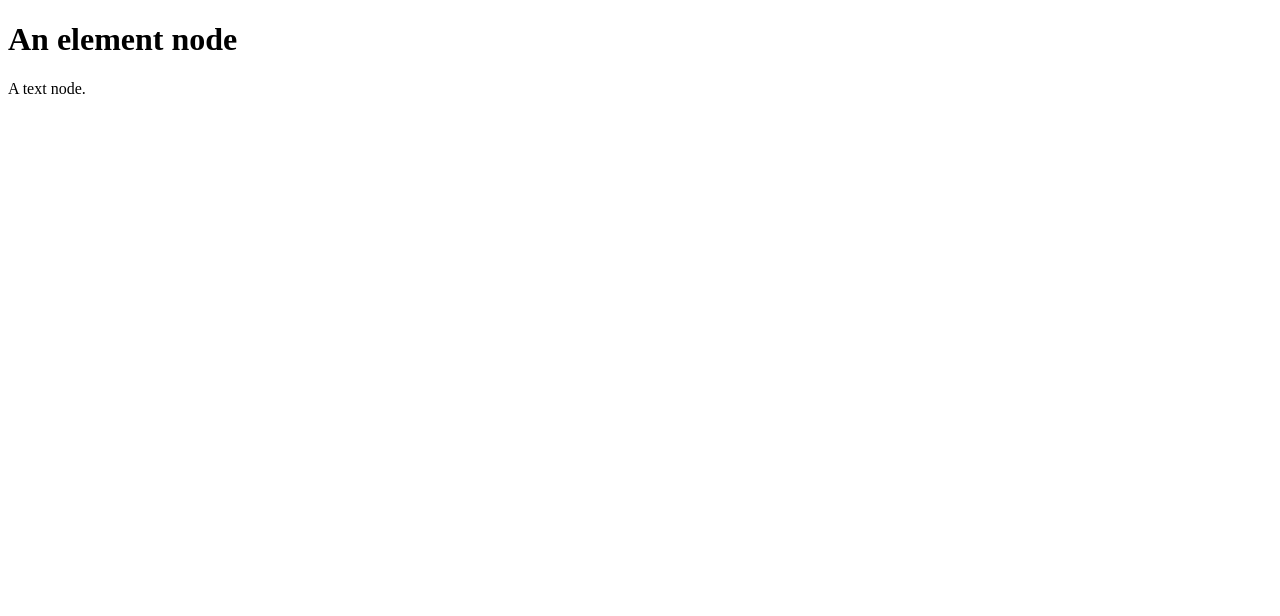
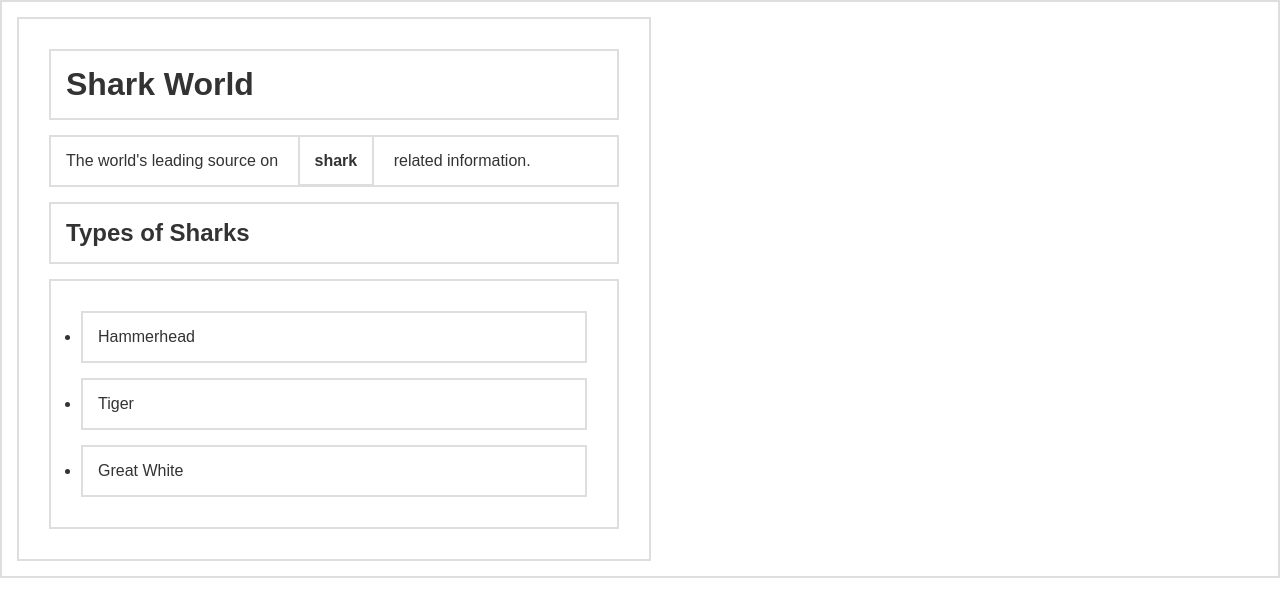
Before and after one commit to e-karr/digital-ocean-DOM-tutorial, a plain HTML site: page nodes.html in a window 1280 px wide. Drawn offline with Linux system fonts and the light colour scheme.

Commit message:
set up part 4 of tutorial

```diff
--- a/nodes.html
+++ b/nodes.html
@@ -5,10 +5,27 @@
         <meta http-equiv="X-UA-Compatible" content="IE=edge">
         <meta name="viewport" content="width=device-width, initial-scale=1.0">
         <title>Learning About Nodes</title>
+
+        <style>
+            * { border: 2px solid #dedede; padding: 15px; margin: 15px; }
+            html { margin: 0; padding: 0; }
+            body { max-width: 600px; font-family: sans-serif; color: #333; }
+          </style>
     </head>
     <body>
-        <h1>An element node</h1>
-        <!-- a comment node -->
-        A text node.
-    </body>
+        <h1>Shark World</h1>
+        <p>The world's leading source on <strong>shark</strong> related information.</p>
+        <h2>Types of Sharks</h2>
+        <ul>
+          <li>Hammerhead</li>
+          <li>Tiger</li>
+          <li>Great White</li>
+        </ul>
+      </body>
+
+      <script>
+        const h1 = document.getElementsByTagName('h1')[0];
+        const p = document.getElementsByTagName('p')[0];
+        const ul = document.getElementsByTagName('ul')[0];
+      </script>
 </html>
```
